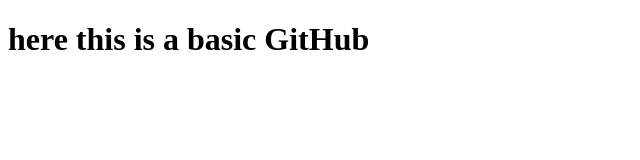
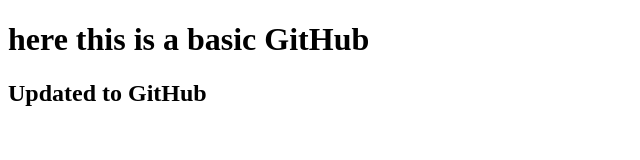
Before and after one commit to kp2077/DevOps2-Pooh, a plain HTML site: page index.html in a window 1280 px wide. Shown: the whole page, without its empty margins (0-640 px from the left). Drawn offline with Linux system fonts and the light colour scheme.

Commit message:
Update index.html
Update h2 in index.html

```diff
--- a/index.html
+++ b/index.html
@@ -10,6 +10,7 @@
 <body>
 
     <h1>here this is a basic GitHub</h1>
+    <h2>Updated to GitHub</h2>
 
 </body>
 
```
